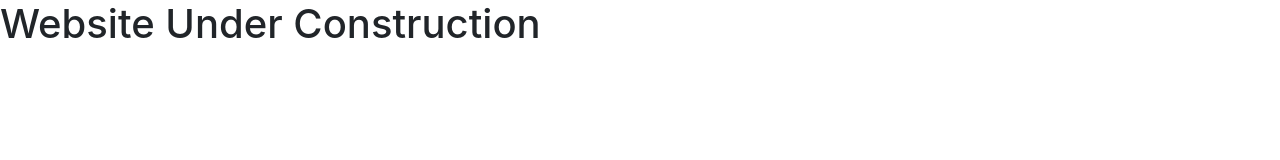
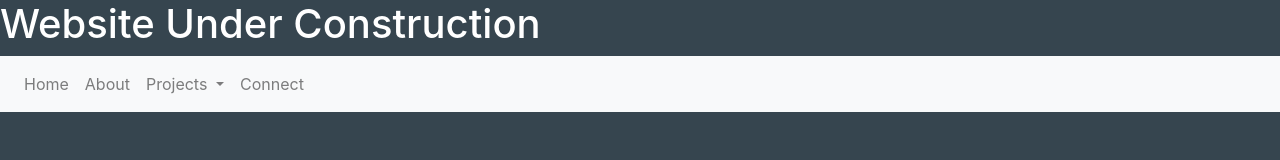
Before and after one commit to dompetriella/dompetriella-website, a plain HTML site: page index.html in a window 1280 px wide. Drawn offline with nearby package versions, Linux system fonts and the light colour scheme.

Commit message:
navbar added

```diff
--- a/index.html
+++ b/index.html
@@ -1,16 +1,58 @@
 <!doctype html>
 <html lang="en">
   <head>
-    <title>Dominic Petriella's Website</title>
+    <title>Home</title>
     <!-- Required meta tags -->
     <meta charset="utf-8">
     <meta name="viewport" content="width=device-width, initial-scale=1, shrink-to-fit=no">
 
     <!-- Bootstrap CSS -->
     <link rel="stylesheet" href="https://stackpath.bootstrapcdn.com/bootstrap/4.3.1/css/bootstrap.min.css" integrity="sha384-ggOyR0iXCbMQv3Xipma34MD+dH/1fQ784/j6cY/iJTQUOhcWr7x9JvoRxT2MZw1T" crossorigin="anonymous">
+    <link rel="stylesheet" href="style.css" />
   </head>
-  <body>
-    <h1>Website Under Construction</h1>
+  <body style="background-color: #36454f;">
+    <h1 class="text-white">Website Under Construction</h1>
+
+    <nav class="navbar navbar-expand-sm navbar-light bg-light">
+
+      <div class="collapse navbar-collapse">
+        <ul class="navbar-nav mr-auto ">
+
+        <!-- Home -->
+          <li class="nav-item">
+            <a href="#" class="nav-link">Home</a>
+          </li>
+
+        <!-- About -->
+          <li class="nav-item">
+            <a href="#" class="nav-link">About</a>
+          </li>
+
+        <!-- Projects -->
+          <li class="nav-item dropdown">
+            <a class="nav-link dropdown-toggle" href="#" id="navbarDropdown" role="button" data-toggle="dropdown" aria-haspopup="true" aria-expanded="false">
+              Projects
+            </a>
+            <div class="dropdown-menu" aria-labelledby="navbarDropdown">
+              <a class="dropdown-item" href="#">Code</a>
+              <div class="dropdown-divider"></div>
+              <a class="dropdown-item" href="#">Ecology</a>
+              <div class="dropdown-divider"></div>
+              <a class="dropdown-item" href="#">Music</a>
+            </div>
+          </li>
+
+        <!-- Connect -->
+        <li class="nav-item">
+          <a href="#" class="nav-link">Connect</a>
+        </li>
+
+        </ul>
+      </div>
+
+    </nav>
+
+
     <!-- Optional JavaScript -->
     <!-- jQuery first, then Popper.js, then Bootstrap JS -->
     <script src="https://code.jquery.com/jquery-3.3.1.slim.min.js" integrity="sha384-q8i/X+965DzO0rT7abK41JStQIAqVgRVzpbzo5smXKp4YfRvH+8abtTE1Pi6jizo" crossorigin="anonymous"></script>
```
